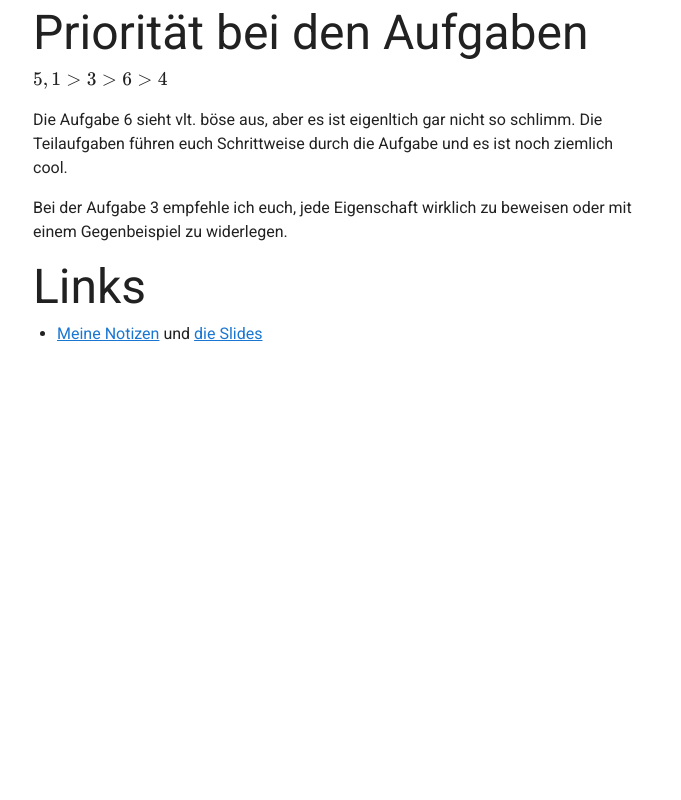
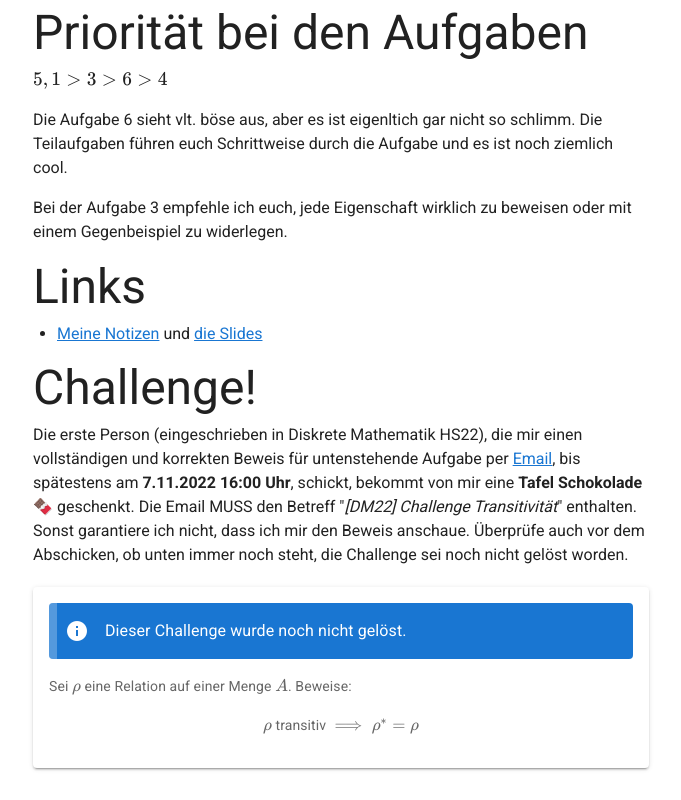
Before and after one commit to HumbleCatcher/eth-homepage, a Nuxt app: page /dm2022/week/5 in a window 1280 px wide. Shown: the part 275-1075 px from the top of the page, without its empty margins (299-980 px from the left). Before the commit the page ends 800 px from the top, so only its background shows below. Built offline with nearby package versions, Linux system fonts and the light colour scheme.

Commit message:
put challenge on website

```diff
--- a/pages/dm2022/week/5.vue
+++ b/pages/dm2022/week/5.vue
@@ -22,9 +22,33 @@
     <ul>
       <li>
         <a :href="$static('/dm2022/week5/notes.pdf')">Meine Notizen</a> und
-        <a :href="$static('/dm2022/week5/notes.pdf')">die Slides</a>
+        <a :href="$static('/dm2022/week5/slides.pdf')">die Slides</a>
       </li>
     </ul>
+    <h3 id="challenge">Challenge!</h3>
+    Die erste Person (eingeschrieben in Diskrete Mathematik HS22), die mir einen
+    vollständigen und korrekten Beweis für untenstehende Aufgabe per
+    <a href="mailto:aellison@student.ethz.ch">Email</a>, bis spätestens am
+    <b>7.11.2022 16:00 Uhr</b>, schickt, bekommt von mir eine
+    <b> Tafel Schokolade 🍫</b> geschenkt. Die Email MUSS den Betreff "<i
+      >[DM22] Challenge Transitivität</i
+    >" enthalten. Sonst garantiere ich nicht, dass ich mir den Beweis anschaue.
+    Überprüfe auch vor dem Abschicken, ob unten immer noch steht, die Challenge
+    sei noch nicht gelöst worden.
+    <v-card class="my-5">
+      <v-card-text>
+        <v-alert class="mb-4" type="info" color="primary" border="left"
+          >Dieser Challenge wurde noch nicht gelöst.</v-alert
+        >
+        Sei <span v-html="$katex('\\rho')" /> eine Relation auf einer Menge
+        <span v-html="$katex('A')" />. Beweise:
+        <p class="text-center">
+          <span v-html="$katex('\\rho')" /> transitiv
+          <span v-html="$katex('\\implies \\rho^* = \\rho')" />
+        </p>
+        <p></p>
+      </v-card-text>
+    </v-card>
   </default-layout>
 </template>
 
```
